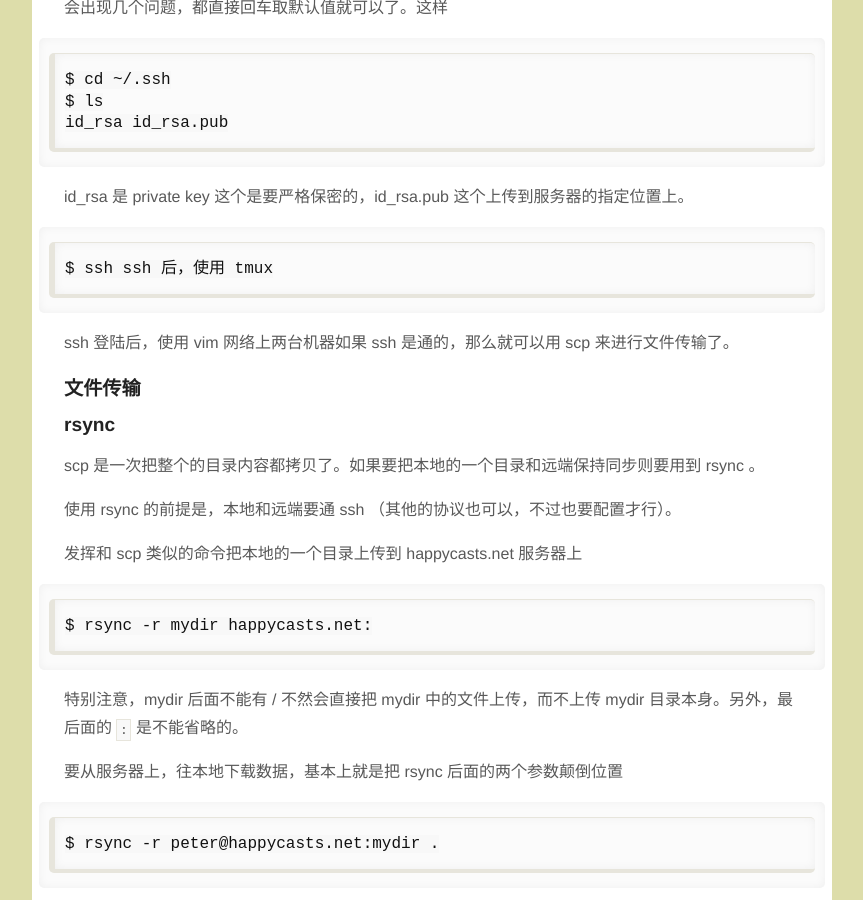
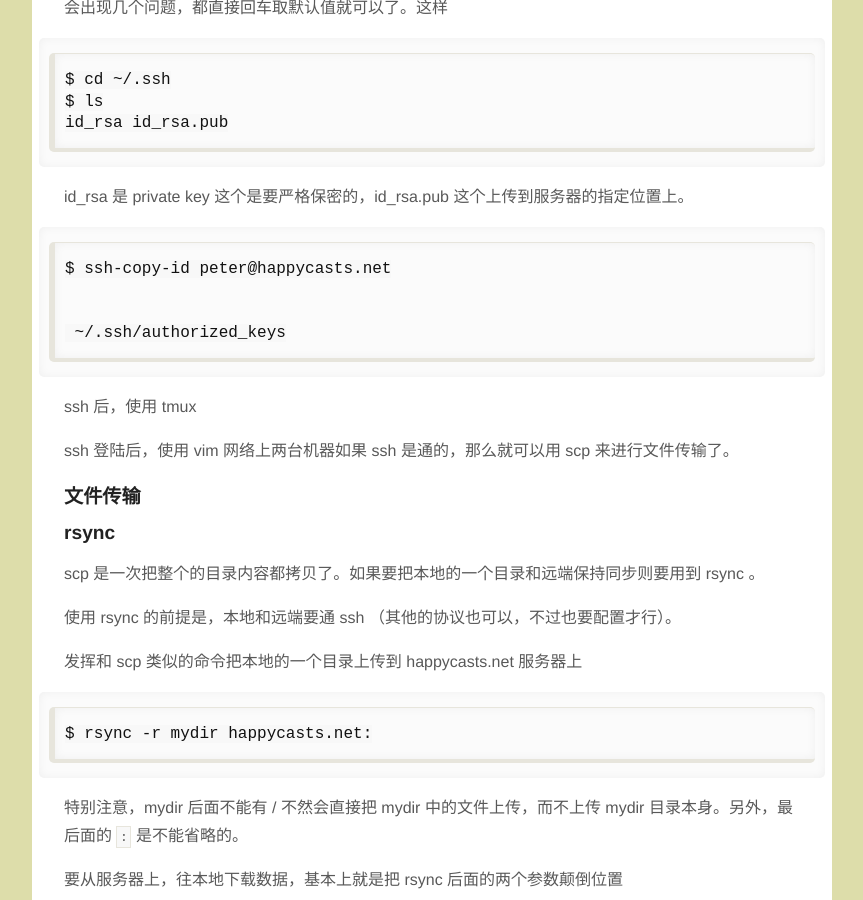
Before and after one commit to happypeter/LGCB, a Jekyll site: the page built from book/network.md, in a window 1280 px wide and 900 px high, scrolled down 958 px. Shown: the whole window, without its empty margins (208-1071 px from the left). Built offline with Jekyll 4.4.1, drawn with Linux system fonts in a browser that asks for light colours.

Commit message:
Update network.md

```diff
--- a/book/network.md
+++ b/book/network.md
@@ -31,7 +31,12 @@ ubuntu 的 desktop 版，就是我本地用的这个带图形界面的系统，
 
 id_rsa 是 private key 这个是要严格保密的，id_rsa.pub 这个上传到服务器的指定位置上。
 
-    $ ssh
+    $ ssh-copy-id peter@happycasts.net
+
+
+     ~/.ssh/authorized_keys
+
+
 ssh 后，使用 tmux
 
 ssh 登陆后，使用 vim
```
